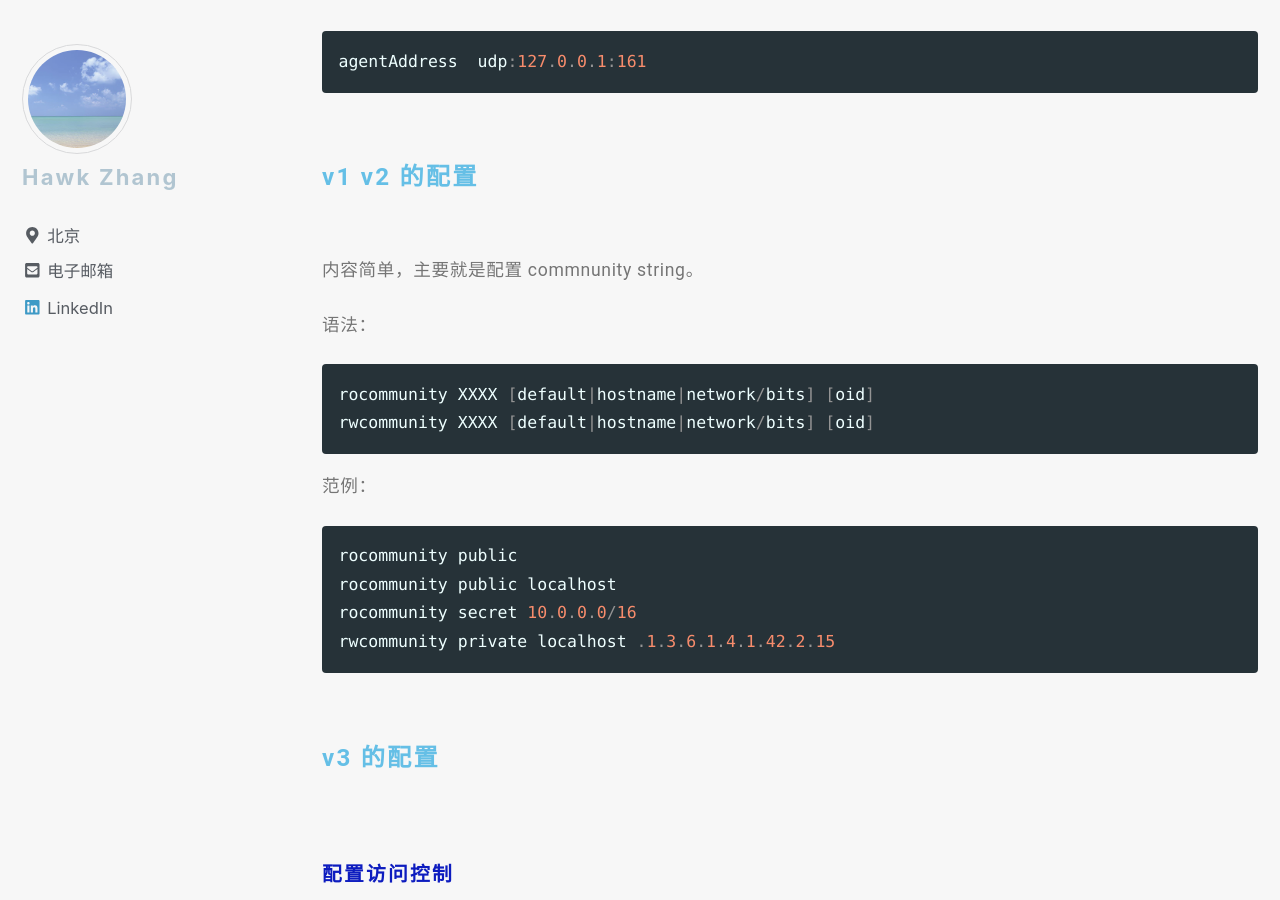
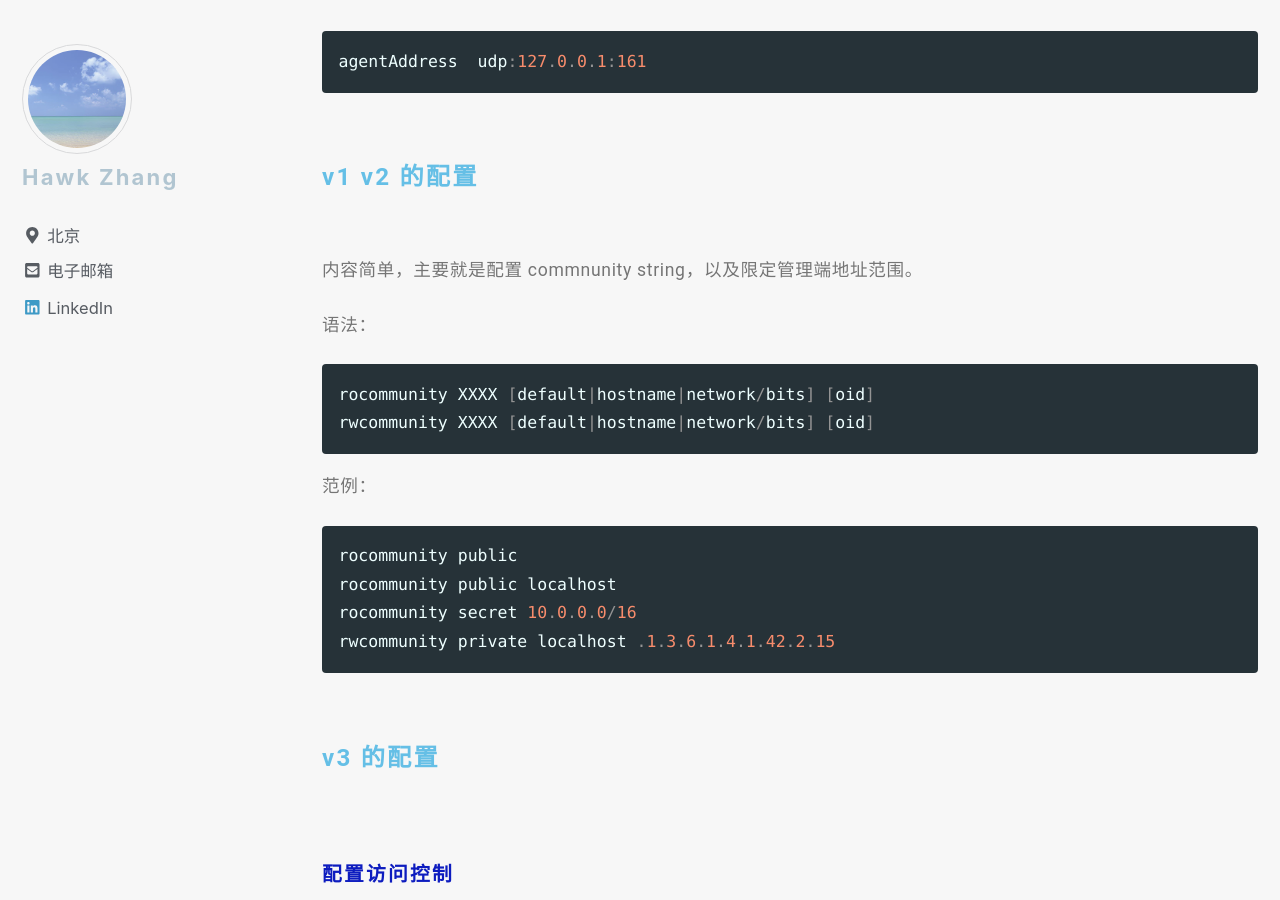
Before and after one commit to narru888/linotes_note, a Jekyll site: the page built from _posts/monitor/zabbix/2018-01-02-monitor.snmp.md, in a window 1280 px wide and 900 px high, scrolled down 9083 px. Built offline with Jekyll 4.4.1, drawn with Linux system fonts in a browser that asks for light colours; nearby versions of some CDN libraries; a script that is not in the unit is left out.

Commit message:
update on 2018-10-20 22:11:01 CST

```diff
--- a/_posts/monitor/zabbix/2018-01-02-monitor.snmp.md
+++ b/_posts/monitor/zabbix/2018-01-02-monitor.snmp.md
@@ -278,7 +278,7 @@ agentAddress  udp:127.0.0.1:161
 
 #### v1 v2 的配置
 
-内容简单，主要就是配置 commnunity string。
+内容简单，主要就是配置 commnunity string，以及限定管理端地址范围。
 
 语法：
 
```
